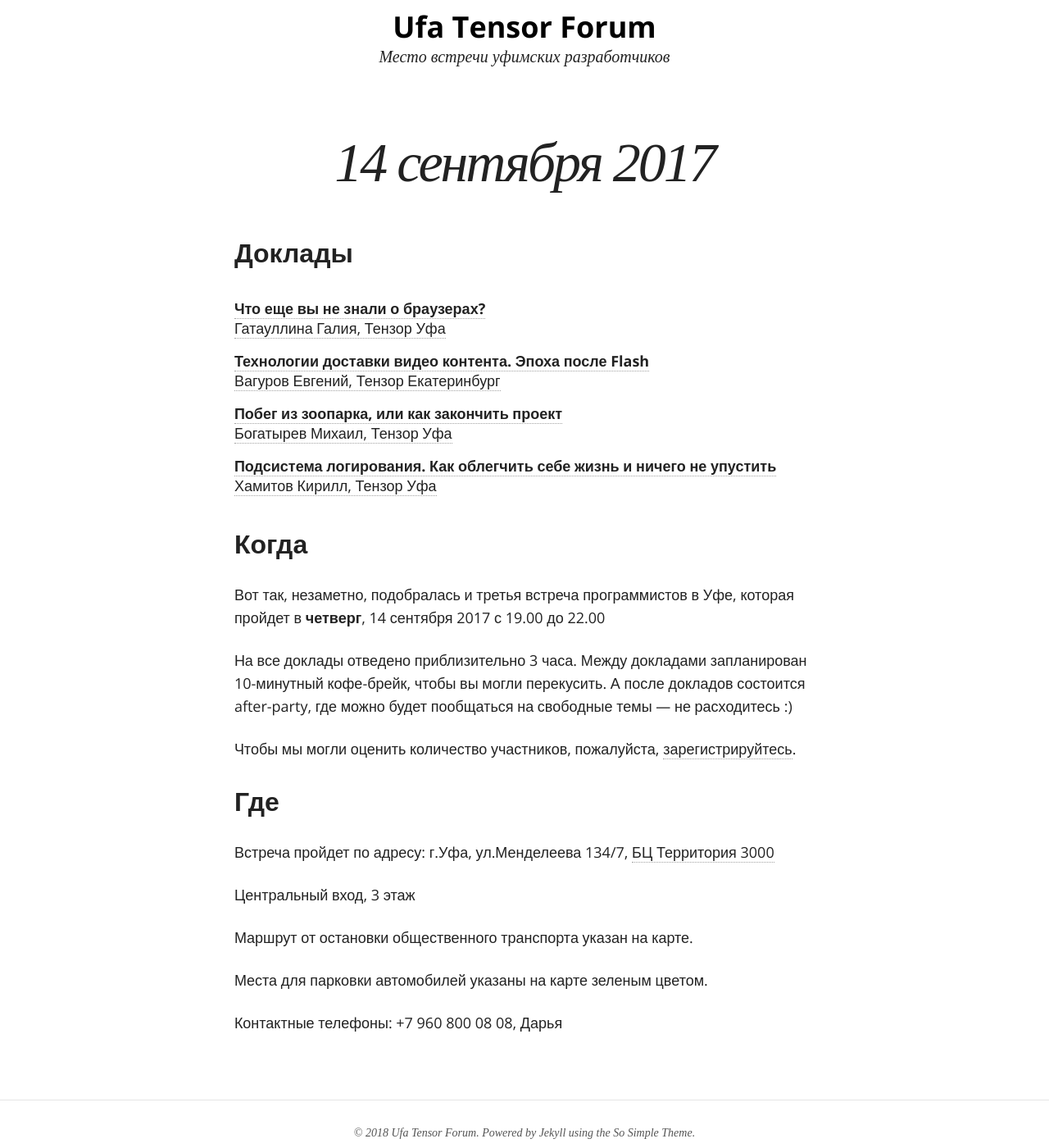
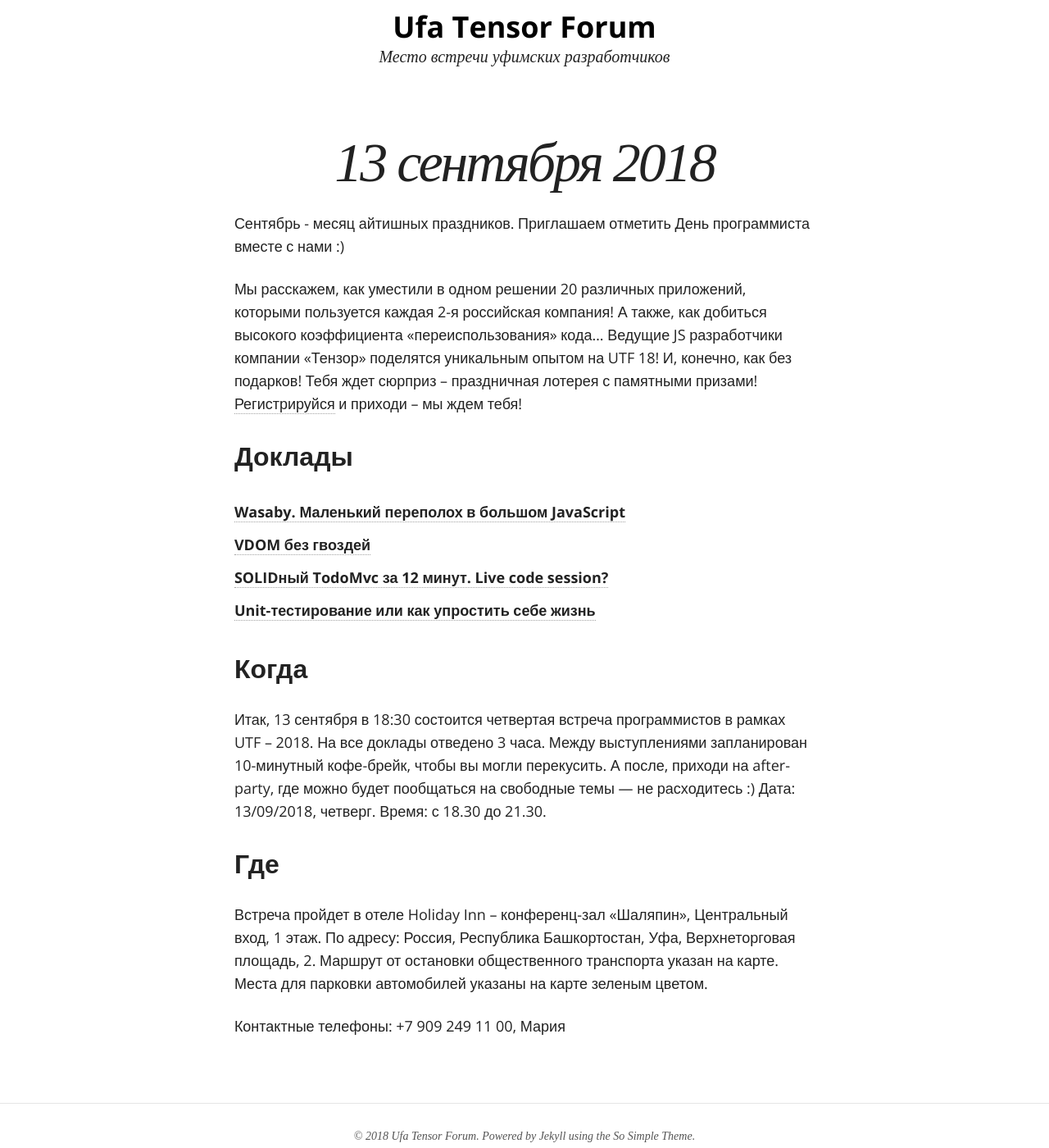
Before and after one commit to tensor-ufa/tensor-ufa.github.io, a Jekyll site: the page built from index.md, in a window 1280 px wide and 1400 px high, scrolled down 315 px. Shown: the whole window at 82% size. Built offline with Jekyll 4.4.1, drawn with Linux system fonts in a browser that asks for light colours; nearby versions of some CDN libraries; comment, search, counter and statistics services are not loaded.

Commit message:
Митап 2018

```diff
--- a/index.md
+++ b/index.md
@@ -1,9 +1,16 @@
 ---
 layout: page
-title: 14 сентября 2017
+title: 13 сентября 2018
 excerpt:
 comments: true
 ---
+
+Сентябрь - месяц айтишных праздников. Приглашаем отметить День программиста вместе с нами :)
+
+Мы расскажем, как уместили в одном решении 20 различных приложений, которыми пользуется каждая 2-я российская компания!  А также, как добиться высокого коэффициента «переиспользования» кода… Ведущие JS разработчики компании «Тензор» поделятся уникальным опытом на UTF 18!
+И, конечно, как без подарков! Тебя ждет сюрприз – праздничная лотерея с памятными призами!
+[Регистрируйся][register] и приходи – мы ждем тебя!
+
 
 Доклады
 -------
@@ -27,25 +34,20 @@ comments: true
 Когда
 -----
 
-Вот так, незаметно, подобралась и третья встреча программистов в Уфе, которая пройдет в **четверг**, 14 сентября 2017 с 19.00 до 22.00
+Итак, 13 сентября в 18:30 состоится четвертая встреча программистов в рамках UTF – 2018.  На все доклады отведено 3 часа. Между выступлениями запланирован 10-минутный кофе-брейк, чтобы вы могли перекусить. А после, приходи на after-party, где можно будет пообщаться на свободные темы — не расходитесь :)
+Дата: 13/09/2018, четверг.
+Время: с 18.30 до 21.30.
 
-На все доклады отведено приблизительно 3 часа. Между докладами запланирован 10-минутный кофе-брейк, чтобы вы могли перекусить. А после докладов состоится after-party, где можно будет пообщаться на свободные темы — не расходитесь :)
-
-Чтобы мы могли оценить количество участников, пожалуйста, [зарегистрируйтесь][register].
 
 Где
 ---
 
-Встреча пройдет по адресу: г.Уфа, ул.Менделеева 134/7,  [БЦ Территория 3000][place]
-
-Центральный вход, 3 этаж
-
+Встреча пройдет в отеле Holiday Inn – конференц-зал «Шаляпин», Центральный вход, 1 этаж. По адресу: Россия, Республика Башкортостан, Уфа, Верхнеторговая площадь, 2.
 Маршрут от остановки общественного транспорта указан на карте.
-
 Места для парковки автомобилей указаны на карте зеленым цветом.
 
+Контактные телефоны: +7 909 249 11 00, Мария
 
-Контактные телефоны: +7 960 800 08 08, Дарья
 
 <script type="text/javascript" charset="utf-8" async src="https://api-maps.yandex.ru/services/constructor/1.0/js/?um=constructor%3A9d2543421718b1f17a67800b32bcf55128119cb491f29743f021b6a978dbe0cc&amp;width=834&amp;height=720&amp;lang=ru_RU&amp;scroll=true"></script>
 
```
Also changed, not shown: _posts/talks/2017-09-14-1-logs.md (+1 -1 lines), _posts/talks/2017-09-14-2-the_zoo.md (+1 -1 lines), _posts/talks/2017-09-14-3-webinar.md (+1 -1 lines), _posts/talks/2017-09-14-4-three_pigs.md (+1 -1 lines), _posts/talks/2018-09-13-1-unittests.md (added, +18 -0 lines), _posts/talks/2018-09-13-2-todomvc.md (added, +18 -0 lines), _posts/talks/2018-09-13-3-VDOM.md (added, +18 -0 lines), _posts/talks/2018-09-13-4-wasaby.md (added, +18 -0 lines), about/index.md (+3 -7 lines).
